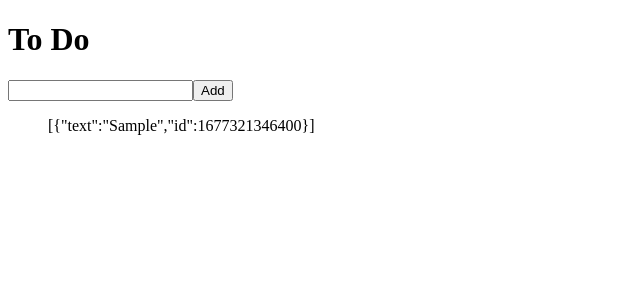
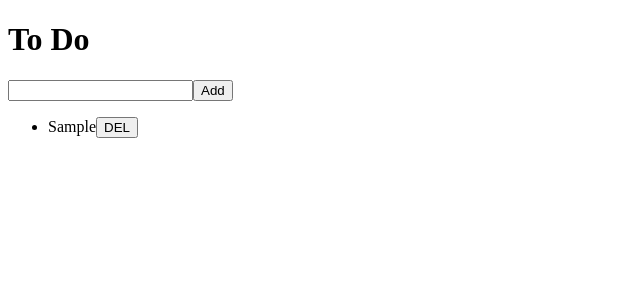
Before and after one commit to minj0i/redux-studying, a React (Create React App) app in the folder react-redux/: page / in a window 1280 px wide. Both pictures are taken after typing "Sample" into the empty fields and a click on the button "Add". Shown: the top 300 px of the page, without its empty margins (0-640 px from the left). Built offline with nearby package versions, Linux system fonts and the light colour scheme.

Commit message:
#3.4 Deleting To Do

```diff
--- /dev/null
+++ b/react-redux/src/components/ToDo.js
@@ -0,0 +1,20 @@
+import React from "react";
+import { connect } from "react-redux";
+import { actionCreators } from "../store";
+
+function ToDo({ text, onBtnClick }) {
+  return (
+    <li>
+      {text}
+      <button onClick={onBtnClick}>DEL</button>
+    </li>
+  );
+}
+
+function mapDispatchToProps(dispatch, ownProps) {
+  return {
+    onBtnClick: () => dispatch(actionCreators.deleteToDo(ownProps.id)),
+  };
+}
+
+export default connect(null, mapDispatchToProps)(ToDo);
--- a/react-redux/src/routes/Home.js
+++ b/react-redux/src/routes/Home.js
@@ -1,5 +1,6 @@
 import React, { useState } from "react";
 import { connect } from "react-redux";
+import ToDo from "../components/ToDo";
 import { actionCreators } from "../store";
 
 function Home({ toDos, addToDo }) {
@@ -20,7 +21,11 @@
         <input type="text" value={text} onChange={onChange} />
         <button>Add</button>
       </form>
-      <ul>{JSON.stringify(toDos)}</ul>
+      <ul>
+        {toDos.map((toDo) => (
+          <ToDo {...toDo} key={toDo.id} />
+        ))}
+      </ul>
     </>
   );
 }
--- a/react-redux/src/store.js
+++ b/react-redux/src/store.js
@@ -22,7 +22,7 @@
     case ADD:
       return [{ text: action.text, id: Date.now() }, ...state];
     case DELETE:
-      return state.filter((toDo) => toDo !== action.id);
+      return state.filter((toDo) => toDo.id !== action.id);
     default:
       return state;
   }
```
